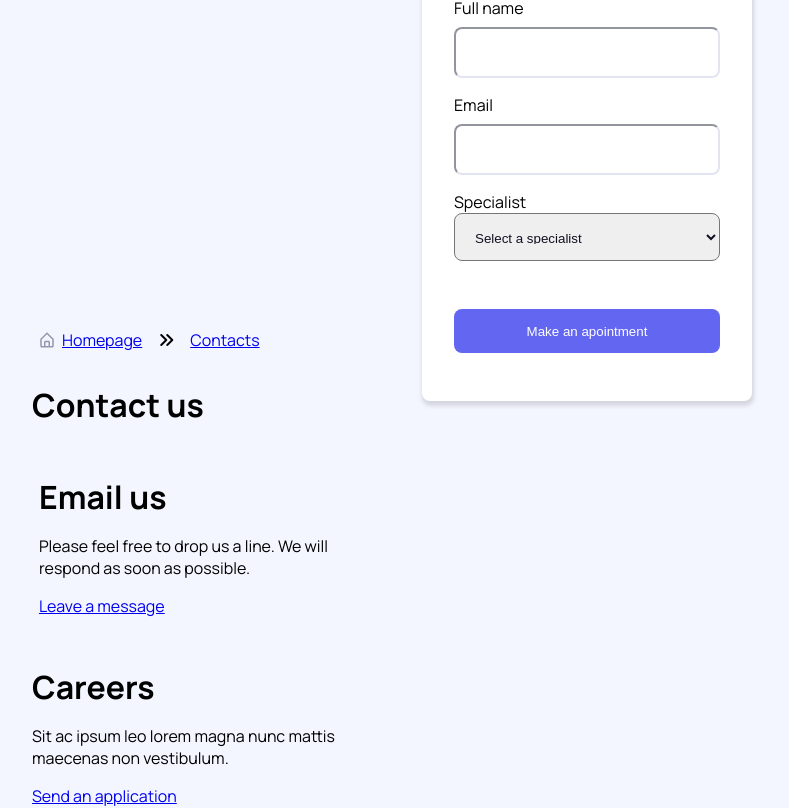
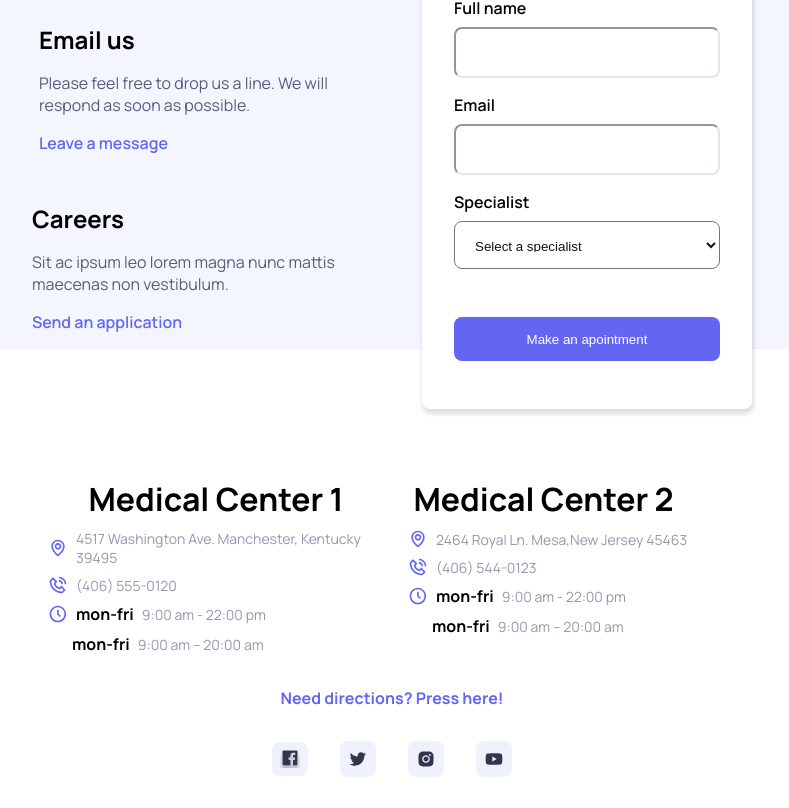
Before and after one commit to Augustvilliam/React, a React (Vite) app: page /contact in a window 1280 px wide. Shown: the part 235-1043 px from the top of the page, without its empty margins (248-1037 px from the left). Built offline with nearby package versions, Linux system fonts and the light colour scheme; no server answers.

Commit message:
Last commit

```diff
--- a/src/App.css
+++ b/src/App.css
@@ -158,6 +158,8 @@
     --color-contact-bg:#F3F6FF;
     --color-chevron: #33354D;
     --color-chefron-open: #FFFFFF;
+    --color-form:white;
+    --color-mobile-form:#FFFFFF;
   }
 
   :root[data-theme="dark"] {
@@ -186,6 +188,8 @@
     --color-contact-bg:hsl(225, 100%, 98%, 0.04);
     --color-chevron: #FFFFFF;
     --color-chefron-open: #FFFFFF;
+    --color-form:hsla(252, 7%, 14%, 0.664);
+    --color-mobile-form:hsl(0, 3%, 12%);
   }
 
   .btn-primary {
@@ -294,7 +298,27 @@
       max-width: 180px;
     }
   }
-
+  .btn-close{
+    display: flex;
+    align-items: center;
+    justify-content: center;
+    width: 1.5rem;
+    height: 1.5rem;
+    margin-right:0;
+    background-color: var(--color-btn-primary);
+    border:none;
+    border-radius: 50%;
+    box-shadow: 1px 2px 2px 1px rgba(0, 0, 0, 0.226);
+    @media (width > 767px){
+      display:none;
+    }
+    button{
+      margin: 0 !important;
+    }
+    .btn-close:hover{
+      cursor: pointer;
+    }
+  }
   .btn-round {
     text-align: center;
     border-radius: 50%;
@@ -635,7 +659,9 @@
     font-weight: 400;
     color: var(--color-text1);
   }
-
+  .active{
+    color: var(--color-btn-primary) !important;
+  }
   .nav-text {
     text-decoration: none;
     color: var(--color-text1);
@@ -713,8 +739,6 @@
     font-weight: 800;
     color: var(--color-text1);
   }
-
-
 
 :root[data-theme="light"] {
     --clr-gradient: linear-gradient(to top, rgba(99, 102, 241, 10%), rgba(218, 70, 239, 5%), rgba(241, 244, 253, 7%));
@@ -816,10 +840,8 @@ body{
   .feat {
   display: none;
   text-decoration: none;
-    a{
-    text-decoration: none;
-    color: var(--clr-text);
-      }
+  text-decoration: none;
+  color: var(--color-text1);
   }
 
   .dark-mode-lable {
@@ -1154,6 +1176,18 @@ body{
     padding-bottom: 3rem;
     gap:0;
     width: 100%;
+    .textbox-complet{
+      align-items: center;
+      justify-content: center;
+      display: flex;
+      flex-direction: column;
+      text-align: center;
+      button{
+        width: 140px;
+
+      }
+
+    }
   }
   .contact-box{
     border:1px solid var(--color-border);
@@ -1190,12 +1224,15 @@ body{
   background-color:var(--color-contact-bg);
   padding-bottom:5rem;
 }
-
+.Contact-grid{
+  @media (width > 767px){
+    margin:0 auto;
+  }
+}
 .contact-group{
   display:flex;
   flex-direction: column;
   padding-top:2rem;
-
   .img-round{
     grid-column: 1;
     grid-row: 1/3;
@@ -1209,12 +1246,16 @@ body{
     text-align: center;
     margin:0;
     padding-bottom:1rem;
+    font-size: 24px;
+    font-weight: 700;
   }
   p{
     text-align: center;
     grid-row:2;
     margin:0;
     padding-bottom:1rem;
+    font-size: 1rem;
+    color: var(--color-text2);
 
   }
   a{
@@ -1225,6 +1266,9 @@ body{
     padding-bottom:1rem;
     align-items: center;
     justify-content: center;
+    text-decoration: none;
+    color: var(--color-btn-primary);
+    font-weight: 600;
 
   }
   @media (width > 767px){
@@ -1248,6 +1292,10 @@ body{
     margin:0;
     align-items: start;
     gap:2rem;
+    .float-form{
+      grid-column: 2;
+      grid-row:1;
+    }
   }
   @media (width > 1400px){
     .right-arrow{
@@ -1289,7 +1337,6 @@ body{
     }
   }
 }
-
 .row-group{
   display:flex;
   margin:0;
@@ -1300,9 +1347,14 @@ body{
   a{
     margin-left:0;
     margin-right:0;
+    text-decoration: none;
+    color: var(--color-text3);
+
   }
   p{
     margin:0;
+    color: var(--color-text3);
+
   }
   img{
     margin-right:.5rem;
@@ -1310,13 +1362,12 @@ body{
   }
   span{
     margin: 0 1rem;
+    color: var(--color-text3);
   }
   @media (width > 767px){
     margin-left:.5rem;
   }
 }
-
-
 .left-group{
   display:flex;
   flex-direction: column;
@@ -1344,14 +1395,38 @@ body{
 .info-box{
   display:flex;
   flex-direction: column;
+  margin-bottom:1rem;
   align-items: center;
-  justify-content: center;
-  gap:1rem;
+  justify-content: start;
   text-align: start;
-  width: 90%;
-  margin-bottom:1rem;
+  margin-left:.5rem;
+  @media (width > 767px){
+    margin-top:3rem;
+  }
+  .Contact-grid{
+    display: flex;
+    flex-direction: row;
+
+    align-items: center;
+    justify-content: start;
+    margin-left:.5rem;
+    gap:.5rem;
+    p{
+      color: var(--color-text3);
+      font-size: 14px;
+    }
+    span{
+      font-weight: 700;
+    }
+    .nodfix{
+      margin-left:1.5rem;
+    }
+  }
+
   h1{
     text-align: center;
+    grid-row:1;
+    grid-column: 1 /3;
   }
   p{
     justify-content: start;
@@ -1391,19 +1466,59 @@ body{
     grid-column: 2;
   }
 }
-
 .contact-c2{
   display:grid;
-  grid-template-rows: 1fr 1fr auto;
+  grid-template-rows: 1fr auto auto;
   padding-top:5rem;
+  justify-content: center;
+  @media (width > 767px){
+    grid-template-columns:1fr 1fr;
+    #info-box1{
+      grid-column: 1;
+    }
+    #info-box2{
+      grid-column: 2;
+      grid-row:1;
+    }
+    .map-img{
+      margin-top:1rem;
+      grid-column: 1/3;
+      margin-bottom:1rem;
+    }
+    .media-row{
+      grid-row:3;
+      grid-column: 1/3;
+    }
+  }
+  @media (width > 1400px){
+    grid-row: 1fr 1fr;
+    #info-box1{
+      grid-row:1;
+      grid-column: 2;
+
+    }
+    #info-box2{
+      grid-row:2;
+      grid-column: 2;
+    }
+    .media-row{
+      grid-column: 2;
+    }
+  }
   .map-img{
-
+    a{
+      text-decoration: none;
+      color: var(--color-btn-primary);
+      font-weight: 700;
+
+    }
     img{
       display:none;
     }
-
-  }
-
+  }
+  .info-box{
+    gap:.5rem;
+  }
 }
 @media (width > 1400px){
   .contact-c2{
@@ -1440,14 +1555,25 @@ body{
 }
 .float-form-mobile.float-form{
   display:grid;
+  position: absolute;
+  position:static;
+  margin-top:8rem;
   @media(width < 767px){
+    border-radius: .5rem;
     grid-column: 1;
     display:grid;
+    position: absolute;
+    margin-right:1rem;
+    background-color: var(--color-mobile-form);
+    form{
+      text-align: center;
+    }
   }
 }
 .float-form{
   grid-column: 2;
-  display:none;;
+  display:none;
+  opacity: 100%;
   @media (width > 767px){
     display:block;
     margin-right:1rem;
@@ -1466,13 +1592,17 @@ body{
 
   }
   form{
-    background-color: var(--color-round-bg);
+    background-color: var(--color-mobile-form);
      padding:2rem;
     display: flex;
     align-items: start;
     flex-direction: column;
     border-radius: .5rem;
+    opacity: 100%;
     box-shadow: 1px 4px 4px 1px rgba(0, 0, 0, 0.13);
+    select{
+      margin-top:.5rem;
+    }
   }
   .form-container{
     margin:0;
@@ -1485,10 +1615,11 @@ body{
     margin-bottom:1rem;
     p{
       margin:0;
+      font-weight: 600;
     }
     label{
       margin:0;
-
+      font-weight: 600;
     }
 
   }
@@ -1520,7 +1651,6 @@ body{
   margin-left:0;
   text-align: start;
 }
-
 .right-arrow{
   display:none;
 }
@@ -1534,12 +1664,18 @@ body{
   span{
     grid-row:1;
     grid-column: 2;
-    margin-left:0;
+    margin-left:1rem;
+    font-size: 1rem;
+    font-weight: 700;
+
   }
   p{
     grid-column: 2;
     grid-row: 2;
     margin-left:0;
+    font-size: 14px;
+    margin-left:1rem;
+    color: var(--color-text3);
   }
   div{
     grid-column: 1;
@@ -1551,7 +1687,6 @@ body{
   gap:1rem;
   margin:0;
 }
-
 .review-img{
   display:grid;
   background-color:var(--color-round-bg) ;
@@ -1573,7 +1708,6 @@ body{
     margin-left:0;
   }
 }
-
 .Phone-menu-open{
   display: flex;
   flex-direction: column;
@@ -1588,6 +1722,18 @@ body{
   width: 90%;
   grid-row: 2;
   grid-column: 1/4;
+  ul{
+    list-style-type: none;
+    li{
+      margin-bottom:1rem;
+      list-style-type: none;
+      color: var(--color-text3);
+      a{
+        color: var(--color-text3);
+        text-decoration: none;
+      }
+    }
+  }
   @media (width > 1400px){
     display:none;
   }
@@ -1605,20 +1751,19 @@ body{
   border-radius: .5rem;
   height: 90%;
   width: 90%;
-  .btn-round{
-    background-color: var(--color-btn-primary);
-    cursor: pointer;
-  }
   ul{
     list-style-type: none;
     li{
       margin-bottom:1rem;
-    }
-    a{
-
-      color: var(--color-text1);
-    }
-
+      list-style-type: none;
+      color: var(--color-text3);
+
+      a{
+        color: var(--color-text3);
+        text-decoration: none;
+
+      }
+    }
   }
 }
 .input-specialist{
@@ -1628,12 +1773,9 @@ body{
   border-radius: .5rem;
   color:var(--color-text1);
   padding:1rem;
-
-}
-
-
-
-
+  background-color:var(--color-form) ;
+
+}
 
 .pixels05{
   margin-left:0.5rem;
@@ -1652,7 +1794,7 @@ body{
       display: grid;
       grid-template-columns: 1fr auto auto auto;
       align-items: center;
-
+      z-index: 91;
       .tdm{
         display:flex;
         flex-direction: row;
@@ -1818,7 +1960,17 @@ body{
       margin:0;
       padding-left:2rem;
       padding-bottom:0;
-    }
+      .textbox-complet{
+        align-items: center;
+        justify-content: center;
+        display: flex;
+        flex-direction: column;
+        button{
+          width: 140px;
+        }
+      }
+    }
+
   }
   .c7{
     padding-top:2rem;
--- a/src/Components/C1/navbar.jsx
+++ b/src/Components/C1/navbar.jsx
@@ -1,4 +1,5 @@
 import React from 'react'
+import SignInBtn from '../buttons/SignInBtn'
 
 function navbar() {
   return (
@@ -8,10 +9,7 @@ function navbar() {
         </nav>
         <a className="contact-link" href="/contact.html">Contact</a>
         <Darkmode />
-        <a className="btn-sign-in" href="#">
-            <img src="src/assets/img/Bg/signin.svg" alt="gubbe"></img>
-            sign in / up
-        </a>
+        <SignInBtn />
         <button aria-label="Open menu" className="btn-menu">
             <i className="fa-solid fa-bars"></i>
         </button>
--- a/src/Components/Contact/C2Contact.jsx
+++ b/src/Components/Contact/C2Contact.jsx
@@ -1,4 +1,5 @@
 import React from 'react'
+import InfoBox from './infoBox'
 
 function C2Contact() {
   return (
@@ -7,20 +8,7 @@ function C2Contact() {
         <a target="_blank" href='https://www.google.se/maps/'>Need directions? Press here!</a>
         <img src="src/assets/img/map.svg" alt=""/>
     </div>
-    <div className="info-box" id="info-box1">
-        <h1>Medical Center 1</h1>
-        <p className='pixels05'><img src="src/assets/img/map-pin.svg" alt=""/>4517 Washington Ave. Manchester,Kentucky 39495</p>
-        <p className='pixels05'><img src="src/assets/img/phone-icon.svg" alt=""/>(406) 555-0120</p>
-        <p className='pixels05'> <img src="src/assets/img/clock.svg" alt=""/>mon-fri:9:00 am - 22:00 pm </p>
-        <p className='pixels20'>mon-fri:9:00 am – 20:00 am</p>
-    </div>
-    <div className="info-box" id="info-box2">
-        <h1>Medical Center 2 </h1>
-        <p className='pixels05'><img src="src/assets/img/map-pin.svg" alt=""/>2464 Royal Ln. Mesa,New Jersey 45463</p>
-        <p className='pixels05' ><img src="src/assets/img/phone-icon.svg" alt=""/>(406) 544-0123</p>
-        <p className='pixels05'><img src="src/assets/img/clock.svg" alt=""/>mon-fri:9:00 am - 22:00 pm </p>
-        <p className='pixels20'>mon-fri:9:00 am – 20:00 am</p>
-    </div>
+        <InfoBox />
         <div className="flex-me media-row">
             <a target="_blank" className="media-btn" href="https://www.facebook.com">
                 <img src="src/assets/img/facebook.svg" alt=""/>
--- a/src/Components/Contact/ContactHero.jsx
+++ b/src/Components/Contact/ContactHero.jsx
@@ -11,7 +11,7 @@ const ContactHero= () => {
 
   return (
     <div className="c1-contact">
-        <ContactForm isToggled={isToggled}/>
+        <ContactForm isToggled={isToggled} onClose={handleToggle}/>
         <div className="left-group">
             <div className="row-group">
                 <img src="src/assets/img/house.svg" alt=""/>
@@ -20,15 +20,14 @@ const ContactHero= () => {
                 <NavLink to="/Contact">Contacts</NavLink>
             </div>
             <h1>Contact us</h1>
-            <div className={`contact-group ${isToggled ? 'toggled' : ''}`}id="contact-group-1"
-                >
+            <div className={`contact-group ${isToggled ? 'toggled' : ''}`}id="contact-group-1">
                 <img className="img-round" src="src/assets/img/envelope.svg" alt="Envelope image"/>
                 <h1>Email us</h1>
                 <p>Please feel free to drop us a line. We will<br/> respond as soon as possible.</p>
                 <a onClick={handleToggle} className='flex-me' href="#">
                     Leave a message
                     <img className='right-arrow' src="src/assets/img/blue-arrow.svg" alt=""/>
-                    </a>
+                </a>
             </div>
             <div className={`contact-group ${isToggled ? 'toggled' : ''}`}id="contact-group-2">
                 <img className="img-round" src="src/assets/img/add-group.svg" alt="Envelope image"/>
--- /dev/null
+++ b/src/Components/Contact/InfoBox.jsx
@@ -0,0 +1,54 @@
+import React from 'react'
+
+function InfoBox() {
+  return (
+    <>
+        <div className="info-box" id="info-box1">
+        <h1>Medical Center 1 </h1>
+            <div className='Contact-grid'>
+                <img src="src/assets/img/map-pin.svg" alt=""/>
+                <p className='pixels05'>4517 Washington Ave. Manchester, Kentucky 39495</p>
+            </div>
+
+            <div className='Contact-grid'>
+                <img src="src/assets/img/phone-icon.svg" alt=""/>
+                <p className='pixels05' >(406) 555-0120</p>
+            </div>
+            <div className='Contact-grid'>
+                <img src="src/assets/img/clock.svg" alt=""/>
+                <span>mon-fri</span>
+                <p className='pixels05'>9:00 am - 22:00 pm </p>
+            </div>
+            <div className='Contact-grid'>
+                <span className='nodfix'>mon-fri</span>
+                <p className='pixels20'>9:00 am – 20:00 am</p>
+            </div>
+        </div>
+        <div className="info-box" id="info-box2">
+            <h1>Medical Center 2 </h1>
+            <div className='Contact-grid'>
+                <img src="src/assets/img/map-pin.svg" alt=""/>
+                <p className='pixels05'>2464 Royal Ln. Mesa,New Jersey 45463</p>
+            </div>
+
+            <div className='Contact-grid'>
+                <img src="src/assets/img/phone-icon.svg" alt=""/>
+                <p className='pixels05' >(406) 544-0123</p>
+            </div>
+            <div className='Contact-grid'>
+                <img src="src/assets/img/clock.svg" alt=""/>
+                <span>mon-fri</span>
+                <p className='pixels05'>9:00 am - 22:00 pm </p>
+            </div>
+            <div className='Contact-grid'>
+                <span className='nodfix'>mon-fri</span>
+                <p className='pixels20'>9:00 am – 20:00 am</p>
+            </div>
+
+        </div>
+    </>
+
+  )
+}
+
+export default InfoBox
```
Also changed, not shown: src/Components/GeneralComponents/ContactForm.jsx (+7 -6 lines), src/Components/Testcomponent/Testmenu.jsx (+4 -9 lines), src/Components/buttons/SignInBtn.jsx (added, +12 -0 lines).
